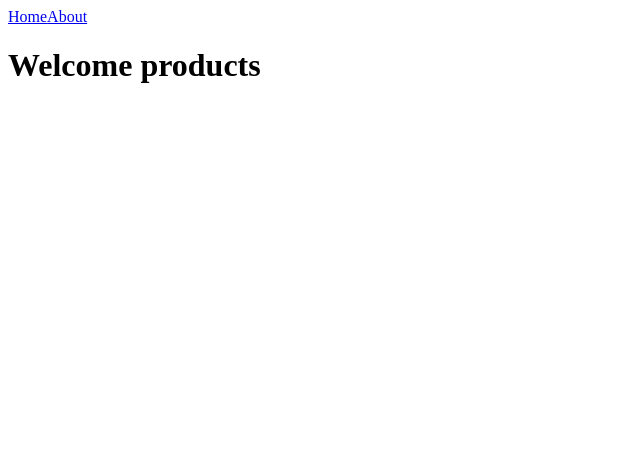
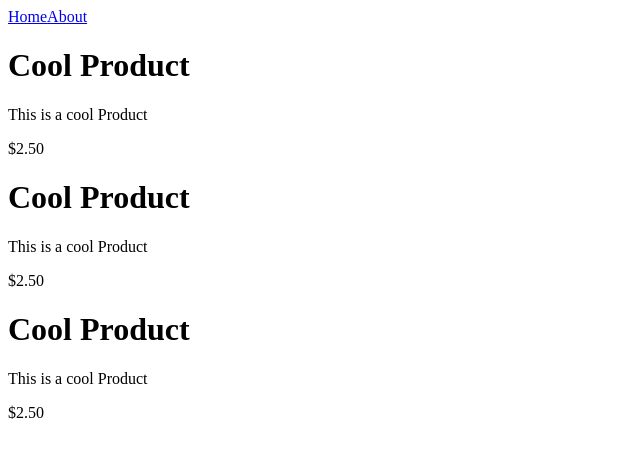
Before and after one commit to acehkg/next-ecommerce, a Next.js app: page /products in a window 1280 px wide. Shown: the top 458 px of the page, without its empty margins (0-640 px from the left). Built offline with nearby package versions, Linux system fonts and the light colour scheme.

Commit message:
add products page

```diff
--- /dev/null
+++ b/pages/products.js
@@ -0,0 +1,17 @@
+const Products = () => {
+  return (
+    <>
+      <h1>Cool Product</h1>
+      <p>This is a cool Product</p>
+      <p>$2.50</p>
+      <h1>Cool Product</h1>
+      <p>This is a cool Product</p>
+      <p>$2.50</p>
+      <h1>Cool Product</h1>
+      <p>This is a cool Product</p>
+      <p>$2.50</p>
+    </>
+  );
+};
+
+export default Products;
```
